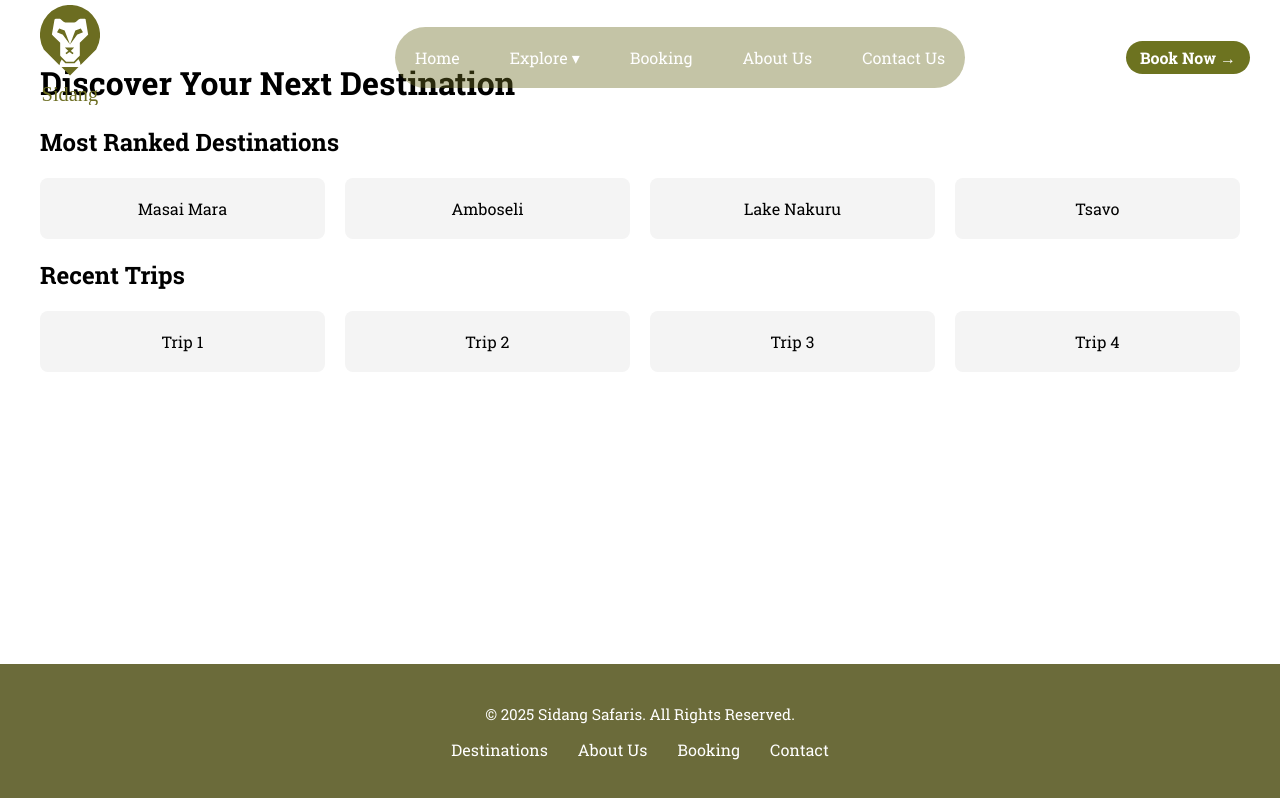
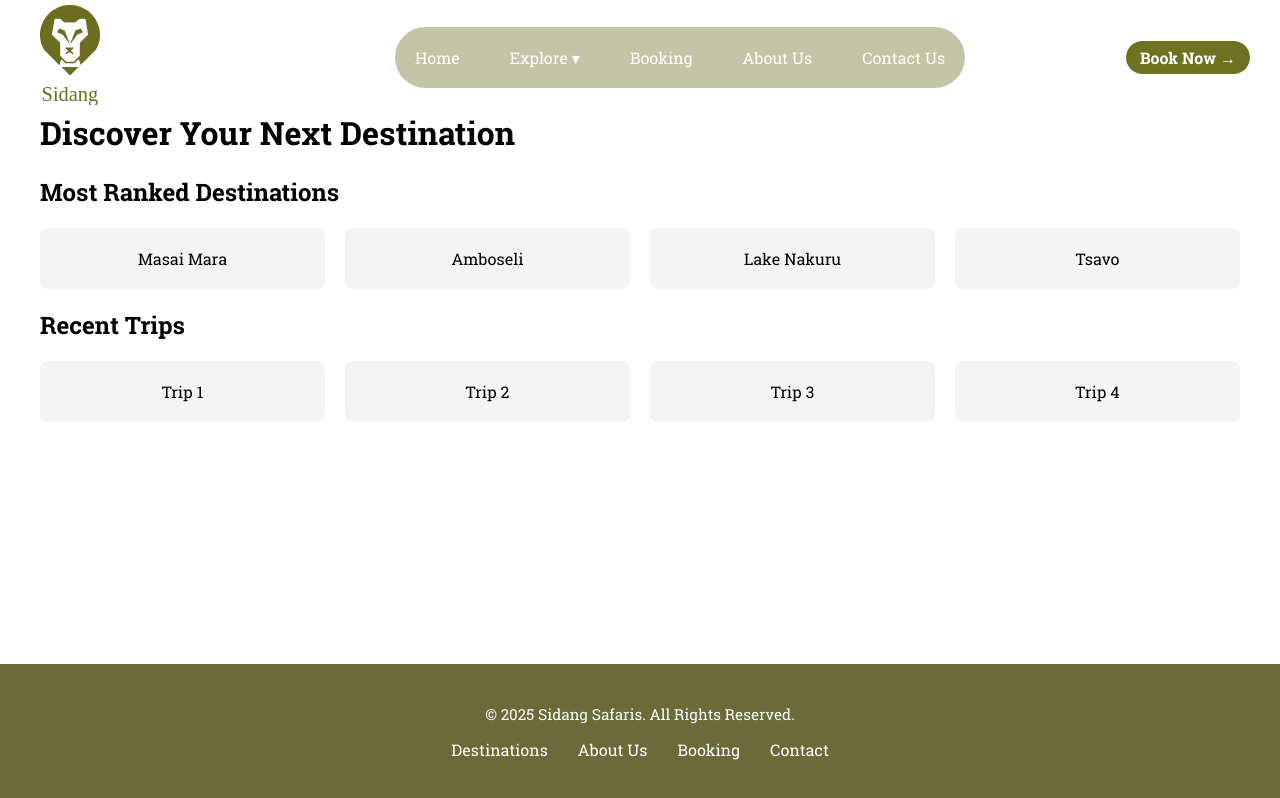
Before and after one commit to Gift754/sidangsafaris, a React (Vite) app in the folder sidang/: page /destinations in a window 1280 px wide. Built offline with nearby package versions, Linux system fonts and the light colour scheme.

Commit message:
added minor style

```diff
--- a/sidang/src/styles/main/About.css
+++ b/sidang/src/styles/main/About.css
@@ -2,6 +2,7 @@
   font-family: Arial, sans-serif;
   color: #333;
   line-height: 1.6;
+  margin-top: 30px;
 }
 
 /* === ABOUT US SECTION === */
--- a/sidang/src/styles/main/Destinations.css
+++ b/sidang/src/styles/main/Destinations.css
@@ -1,3 +1,4 @@
 .destinations {
   padding: 40px;
+  margin-top: 50px;
 }
```
